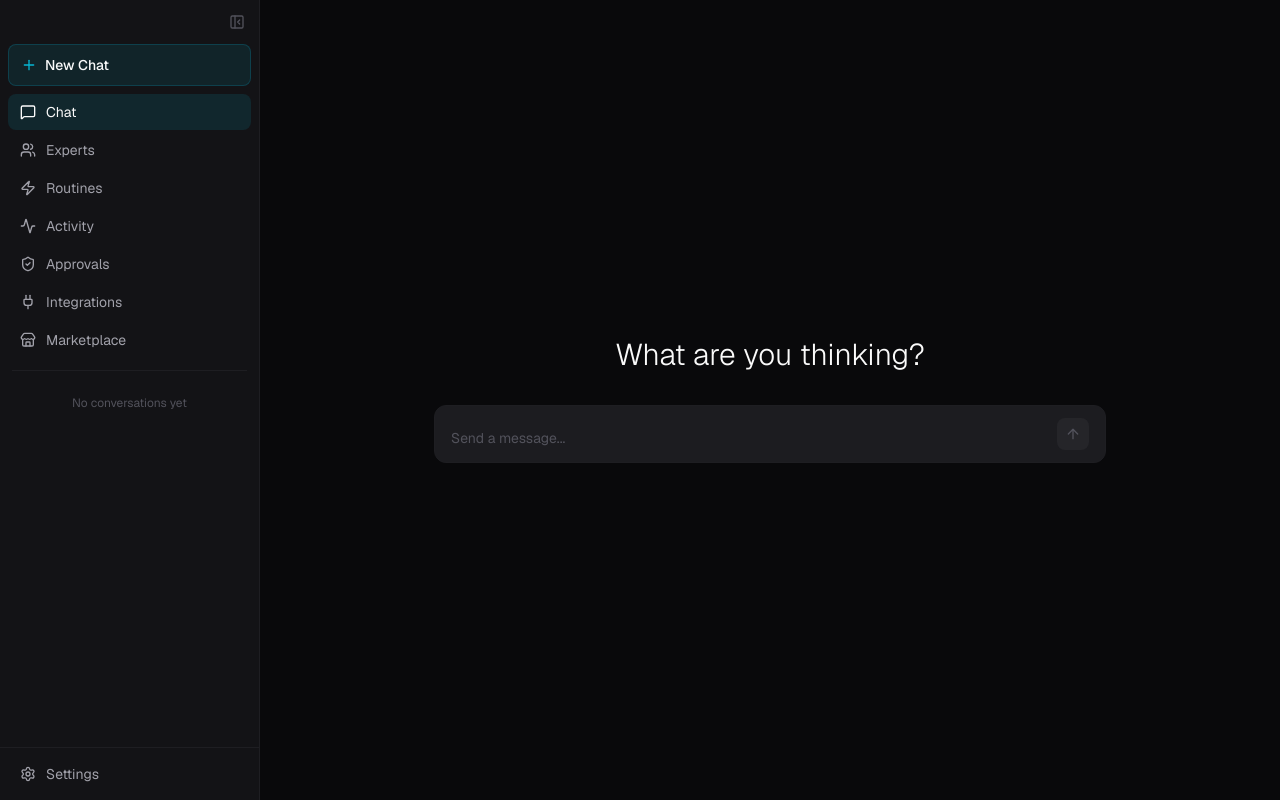
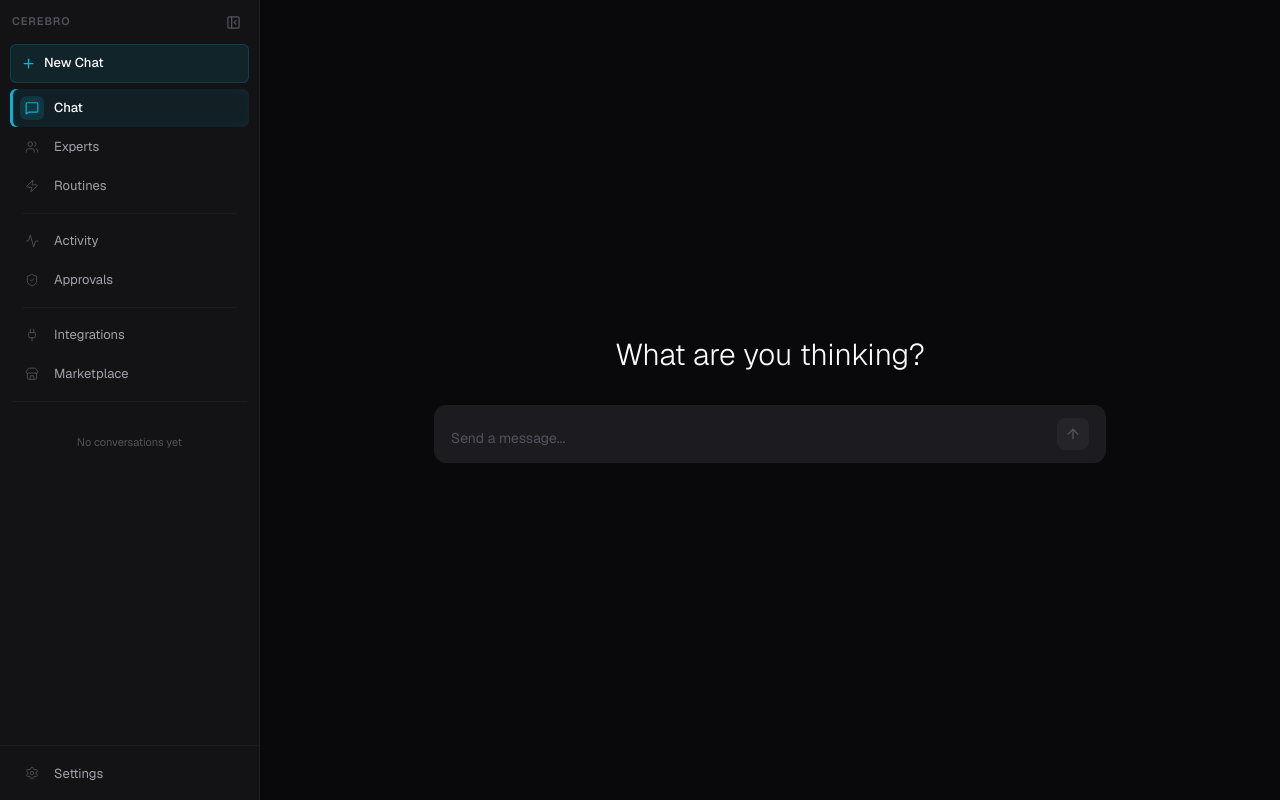
Before and after one commit to AgenticFirst/Cerebro, a React (Vite) app: page / in a window 1280 px wide. Built offline with nearby package versions, Linux system fonts and the light colour scheme.

Commit message:
Fixed sidebar

```diff
--- a/src/components/layout/Sidebar.tsx
+++ b/src/components/layout/Sidebar.tsx
@@ -1,4 +1,4 @@
-import { useMemo, useState } from 'react';
+import { useMemo, useState, type ReactNode } from 'react';
 import {
   MessageSquare,
   Users,
@@ -12,27 +12,134 @@ import {
   PanelLeftClose,
   PanelLeftOpen,
   Trash2,
+  type LucideIcon,
 } from 'lucide-react';
 import clsx from 'clsx';
 import { useChat } from '../../context/ChatContext';
 import type { Conversation, Screen } from '../../types/chat';
 
+/* ── Nav structure: grouped by function ───────────────────────── */
+
 interface NavItem {
   id: Screen;
   label: string;
-  icon: typeof MessageSquare;
+  icon: LucideIcon;
   badge?: number;
 }
 
-const NAV_ITEMS: NavItem[] = [
+// Primary — daily-use surfaces
+const NAV_PRIMARY: NavItem[] = [
   { id: 'chat', label: 'Chat', icon: MessageSquare },
   { id: 'experts', label: 'Experts', icon: Users },
   { id: 'routines', label: 'Routines', icon: Zap },
+];
+
+// Oversight — monitoring & control
+const NAV_OVERSIGHT: NavItem[] = [
   { id: 'activity', label: 'Activity', icon: Activity },
   { id: 'approvals', label: 'Approvals', icon: ShieldCheck },
+];
+
+// Extensions — setup & expand
+const NAV_EXTENSIONS: NavItem[] = [
   { id: 'integrations', label: 'Integrations', icon: Plug },
   { id: 'marketplace', label: 'Marketplace', icon: Store },
 ];
+
+/* ── NavButton ────────────────────────────────────────────────── */
+
+function NavButton({
+  item,
+  isActive,
+  collapsed,
+  onClick,
+}: {
+  item: NavItem;
+  isActive: boolean;
+  collapsed: boolean;
+  onClick: () => void;
+}) {
+  const Icon = item.icon;
+
+  return (
+    <button
+      onClick={onClick}
+      className={clsx(
+        'group relative w-full flex items-center rounded-md',
+        'transition-all duration-150 ease-[cubic-bezier(0.4,0,0.2,1)] cursor-pointer',
+        collapsed ? 'justify-center p-2' : 'gap-2.5 px-2.5 py-[7px]',
+        isActive
+          ? 'nav-item-active text-text-primary font-medium'
+          : 'text-text-secondary hover:text-text-primary hover:bg-white/[0.04]',
+      )}
+      title={collapsed ? item.label : undefined}
+    >
+      {/* Icon container */}
+      <div
+        className={clsx(
+          'flex items-center justify-center w-6 h-6 rounded-md flex-shrink-0',
+          'transition-all duration-150',
+          isActive
+            ? 'bg-accent/15 text-accent'
+            : 'text-text-tertiary group-hover:text-text-secondary',
+        )}
+      >
+        <Icon size={14} strokeWidth={isActive ? 2 : 1.5} />
+      </div>
+
+      {!collapsed && (
+        <span className="text-[13px] leading-none">{item.label}</span>
+      )}
+
+      {/* Badge */}
+      {!collapsed && item.badge != null && item.badge > 0 && (
+        <span className="ml-auto text-[10px] font-semibold bg-accent/15 text-accent px-1.5 py-0.5 rounded-full tabular-nums">
+          {item.badge}
+        </span>
+      )}
+    </button>
+  );
+}
+
+/* ── NavGroup ─────────────────────────────────────────────────── */
+
+function NavGroup({
+  items,
+  activeScreen,
+  collapsed,
+  onNavClick,
+}: {
+  items: NavItem[];
+  activeScreen: Screen;
+  collapsed: boolean;
+  onNavClick: (screen: Screen) => void;
+}) {
+  return (
+    <div className="space-y-px">
+      {items.map((item) => (
+        <NavButton
+          key={item.id}
+          item={item}
+          isActive={activeScreen === item.id}
+          collapsed={collapsed}
+          onClick={() => onNavClick(item.id)}
+        />
+      ))}
+    </div>
+  );
+}
+
+/* ── Ghost separator ──────────────────────────────────────────── */
+
+function GhostSeparator({ collapsed }: { collapsed: boolean }) {
+  return (
+    <div className={clsx('my-2', collapsed ? 'mx-2' : 'mx-3')}>
+      <div className="border-t border-white/[0.04]" />
+    </div>
+  );
+}
+
+/* ── Conversation list ────────────────────────────────────────── */
 
 interface GroupedConversations {
   label: string;
@@ -64,6 +171,8 @@ function groupByTime(conversations: Conversation[]): GroupedConversations[] {
     .filter(([, convs]) => convs.length > 0)
     .map(([label, convs]) => ({ label, conversations: convs }));
 }
+
+/* ── Sidebar ──────────────────────────────────────────────────── */
 
 export default function Sidebar() {
   const {
@@ -100,110 +209,120 @@ export default function Sidebar() {
   return (
     <div
       className={clsx(
-        'flex-shrink-0 flex flex-col bg-bg-surface border-r border-border-subtle h-full',
-        'transition-all duration-200 ease-in-out',
+        'flex-shrink-0 flex flex-col bg-bg-surface h-full',
+        'border-r border-white/[0.06]',
+        'transition-all duration-200 ease-[cubic-bezier(0.4,0,0.2,1)]',
         collapsed ? 'w-[56px]' : 'w-[260px]',
       )}
     >
-      {/* Collapse toggle */}
-      <div className={clsx('flex items-center p-2', collapsed ? 'justify-center' : 'justify-end')}>
+      {/* ── Header: collapse toggle ──────────────────────────── */}
+      <div className={clsx(
+        'flex items-center h-11',
+        collapsed ? 'justify-center px-2' : 'justify-between px-3',
+      )}>
+        {!collapsed && (
+          <span className="text-[11px] font-semibold uppercase tracking-[0.08em] text-text-tertiary select-none">
+            Cerebro
+          </span>
+        )}
         <button
           onClick={() => setCollapsed(!collapsed)}
           className={clsx(
-            'flex items-center justify-center rounded-lg p-1.5',
-            'text-text-tertiary hover:text-text-secondary hover:bg-bg-hover',
+            'flex items-center justify-center rounded-md p-1.5',
+            'text-text-tertiary hover:text-text-secondary hover:bg-white/[0.04]',
             'transition-colors duration-150 cursor-pointer',
           )}
           title={collapsed ? 'Expand sidebar' : 'Collapse sidebar'}
         >
-          {collapsed ? <PanelLeftOpen size={16} /> : <PanelLeftClose size={16} />}
+          {collapsed ? <PanelLeftOpen size={15} /> : <PanelLeftClose size={15} />}
         </button>
       </div>
 
-      {/* New chat button */}
-      <div className={clsx('px-2', collapsed ? 'mb-2' : 'mb-1')}>
+      {/* ── New chat button ──────────────────────────────────── */}
+      <div className={clsx('px-2.5', collapsed ? 'mb-2' : 'mb-1.5')}>
         <button
           onClick={handleNewChat}
           className={clsx(
-            'flex items-center rounded-lg',
-            'text-sm font-medium text-text-primary',
-            'bg-accent/10 hover:bg-accent/20',
-            'border border-accent/20',
-            'transition-colors duration-150 cursor-pointer',
-            collapsed ? 'justify-center p-2 w-full' : 'gap-2 px-3 py-2.5 w-full',
+            'flex items-center rounded-md',
+            'text-[13px] font-medium text-text-primary',
+            'bg-accent/10 hover:bg-accent/[0.18]',
+            'border border-accent/20 hover:border-accent/30',
+            'transition-all duration-150 cursor-pointer',
+            collapsed ? 'justify-center p-2 w-full' : 'gap-2 px-2.5 py-2 w-full',
           )}
           title="New Chat"
         >
-          <Plus size={16} className="text-accent flex-shrink-0" />
+          <Plus size={15} className="text-accent flex-shrink-0" strokeWidth={2} />
           {!collapsed && 'New Chat'}
         </button>
       </div>
 
-      {/* Navigation items */}
-      <nav className="px-2 py-1 space-y-0.5">
-        {NAV_ITEMS.map((item) => {
-          const isActive = activeScreen === item.id;
-          const Icon = item.icon;
-          return (
-            <button
-              key={item.id}
-              onClick={() => handleNavClick(item.id)}
-              className={clsx(
-                'w-full flex items-center rounded-lg',
-                'transition-colors duration-150 cursor-pointer',
-                collapsed ? 'justify-center p-2' : 'gap-2.5 px-3 py-2',
-                isActive
-                  ? 'bg-accent-muted text-text-primary'
-                  : 'text-text-secondary hover:bg-bg-hover hover:text-text-primary',
-              )}
-              title={collapsed ? item.label : undefined}
-            >
-              <Icon size={16} className="flex-shrink-0" />
-              {!collapsed && <span className="text-sm">{item.label}</span>}
-              {!collapsed && item.badge != null && item.badge > 0 && (
-                <span className="ml-auto text-[10px] font-medium bg-accent/20 text-accent px-1.5 py-0.5 rounded-full">
-                  {item.badge}
-                </span>
-              )}
-            </button>
-          );
-        })}
+      {/* ── Navigation ───────────────────────────────────────── */}
+      <nav className="px-2.5">
+        {/* Primary: Chat, Experts, Routines */}
+        <NavGroup
+          items={NAV_PRIMARY}
+          activeScreen={activeScreen}
+          collapsed={collapsed}
+          onNavClick={handleNavClick}
+        />
+
+        <GhostSeparator collapsed={collapsed} />
+
+        {/* Oversight: Activity, Approvals */}
+        <NavGroup
+          items={NAV_OVERSIGHT}
+          activeScreen={activeScreen}
+          collapsed={collapsed}
+          onNavClick={handleNavClick}
+        />
+
+        <GhostSeparator collapsed={collapsed} />
+
+        {/* Extensions: Integrations, Marketplace */}
+        <NavGroup
+          items={NAV_EXTENSIONS}
+          activeScreen={activeScreen}
+          collapsed={collapsed}
+          onNavClick={handleNavClick}
+        />
       </nav>
 
-      {/* Separator */}
-      <div className="mx-3 my-2 border-t border-border-subtle" />
-
-      {/* Conversation list (only shown when on chat screen and not collapsed) */}
-      {activeScreen === 'chat' && !collapsed && (
-        <div className="flex-1 overflow-y-auto scrollbar-thin px-2 pb-2">
+      {/* ── Conversation history (Chat screen, expanded only) ── */}
+      {activeScreen === 'chat' && !collapsed ? (
+        <>
+          <GhostSeparator collapsed={collapsed} />
+          <div className="flex-1 overflow-y-auto scrollbar-thin px-2.5 pb-2">
             {grouped.length === 0 && (
-            <div className="px-3 py-4 text-xs text-text-tertiary text-center">
+              <div className="px-3 py-6 text-[11px] text-text-tertiary text-center">
                 No conversations yet
               </div>
             )}
             {grouped.map((group) => (
-            <div key={group.label} className="mb-2">
-              <div className="px-2 py-1.5 text-[10px] font-medium text-text-tertiary uppercase tracking-wider">
+              <div key={group.label} className="mb-1.5">
+                <div className="px-2 pt-3 pb-1 text-[10px] font-semibold text-text-tertiary uppercase tracking-[0.08em] select-none">
                   {group.label}
                 </div>
+                <div className="space-y-px">
                   {group.conversations.map((conv) => {
                     const isActive = conv.id === activeConversationId;
                     const isHovered = conv.id === hoveredConvId;
                     return (
                       <div
                         key={conv.id}
-                    className="relative"
+                        className="relative group/conv"
                         onMouseEnter={() => setHoveredConvId(conv.id)}
                         onMouseLeave={() => setHoveredConvId(null)}
                       >
                         <button
                           onClick={() => setActiveConversation(conv.id)}
                           className={clsx(
-                        'w-full text-left px-3 py-2 rounded-lg text-sm truncate pr-8',
-                        'transition-colors duration-150 cursor-pointer',
+                            'w-full text-left px-2.5 py-[6px] rounded-md text-[13px] truncate',
+                            'transition-all duration-150 cursor-pointer',
+                            isHovered ? 'pr-8' : '',
                             isActive
-                          ? 'bg-accent-muted text-text-primary border-l-2 border-accent'
-                          : 'text-text-secondary hover:bg-bg-hover hover:text-text-primary',
+                              ? 'bg-white/[0.06] text-text-primary font-medium shadow-[inset_2px_0_0_0_var(--color-accent)]'
+                              : 'text-text-secondary/80 hover:text-text-secondary hover:bg-white/[0.03]',
                           )}
                         >
                           {conv.title}
@@ -212,44 +331,36 @@ export default function Sidebar() {
                           <button
                             onClick={(e) => handleDelete(e, conv.id)}
                             className={clsx(
-                          'absolute right-1.5 top-1/2 -translate-y-1/2',
+                              'absolute right-1 top-1/2 -translate-y-1/2',
                               'p-1 rounded-md',
                               'text-text-tertiary hover:text-red-400 hover:bg-red-400/10',
-                          'transition-colors duration-150 cursor-pointer',
+                              'transition-colors duration-100 cursor-pointer',
                             )}
                             title="Delete conversation"
                           >
-                        <Trash2 size={13} />
+                            <Trash2 size={12} />
                           </button>
                         )}
                       </div>
                     );
                   })}
                 </div>
+              </div>
             ))}
           </div>
+        </>
+      ) : (
+        <div className="flex-1" />
       )}
 
-      {/* Chat list spacer when collapsed or on other screen */}
-      {(activeScreen !== 'chat' || collapsed) && <div className="flex-1" />}
-
-      {/* Settings */}
-      <div className="p-2 border-t border-border-subtle">
-        <button
+      {/* ── Settings (footer) ────────────────────────────────── */}
+      <div className="px-2.5 py-2 border-t border-white/[0.04]">
+        <NavButton
+          item={{ id: 'settings', label: 'Settings', icon: Settings }}
+          isActive={activeScreen === 'settings'}
+          collapsed={collapsed}
           onClick={() => handleNavClick('settings')}
-          className={clsx(
-            'w-full flex items-center rounded-lg',
-            'transition-colors duration-150 cursor-pointer',
-            collapsed ? 'justify-center p-2' : 'gap-2.5 px-3 py-2',
-            activeScreen === 'settings'
-              ? 'bg-accent-muted text-text-primary'
-              : 'text-text-secondary hover:bg-bg-hover hover:text-text-primary',
-          )}
-          title={collapsed ? 'Settings' : undefined}
-        >
-          <Settings size={16} className="flex-shrink-0" />
-          {!collapsed && <span className="text-sm">Settings</span>}
-        </button>
+        />
       </div>
     </div>
   );
--- a/src/styles/app.css
+++ b/src/styles/app.css
@@ -82,6 +82,21 @@ body {
 
 .scrollbar-thin::-webkit-scrollbar-thumb:hover {
   background-color: var(--color-text-tertiary);
+}
+
+/* Nav item active state — multi-layer: bg tint + left accent bar + inner glow */
+.nav-item-active {
+  background: rgba(6, 182, 212, 0.08);
+  box-shadow: inset 3px 0 0 0 var(--color-accent);
+}
+
+.nav-item-active::before {
+  content: '';
+  position: absolute;
+  inset: 0;
+  border-radius: inherit;
+  box-shadow: inset 0 0 12px rgba(6, 182, 212, 0.05);
+  pointer-events: none;
 }
 
 /* Glow effect */
```
Lines whose indentation alone changed are shown as unchanged.
